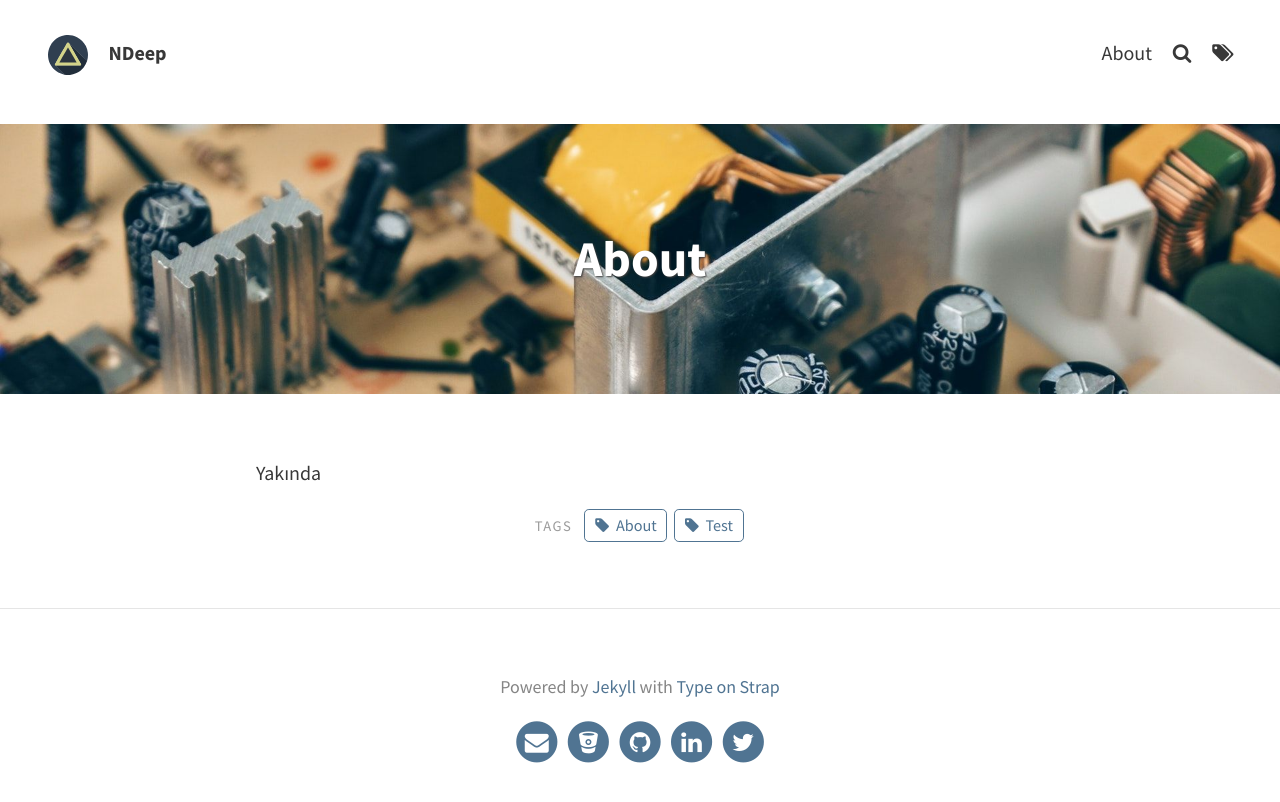
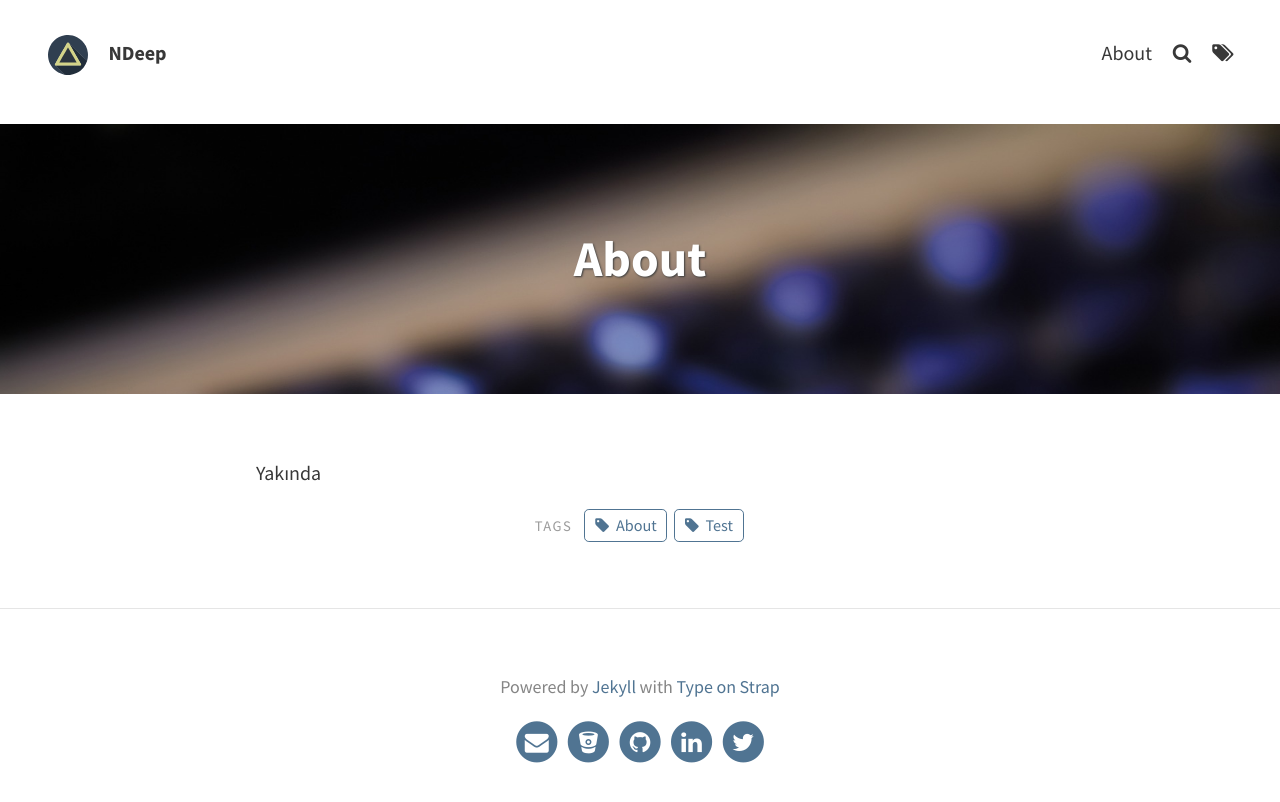
Before and after one commit to blgnksy/blgnksy.github.io, a Jekyll site: the page built from pages/about.md, in a window 1280 px wide. Shown: the top 802 px of the page. Built offline with Jekyll 4.4.1, drawn with Linux system fonts in a browser that asks for light colours; comment, search, counter and statistics services are not loaded.

Commit message:
Added new img to about page

```diff
--- a/pages/about.md
+++ b/pages/about.md
@@ -2,7 +2,7 @@
 layout: page
 title: About
 permalink: /about/
-feature-img: "assets/img/pexels/circuit.jpeg"
+feature-img: "assets/img/pexels/keyboard.jpg"
 tags: [About, Test]
 ---
 
```
Also changed, not shown: assets/img/pexels/keyboard.jpg (added).
